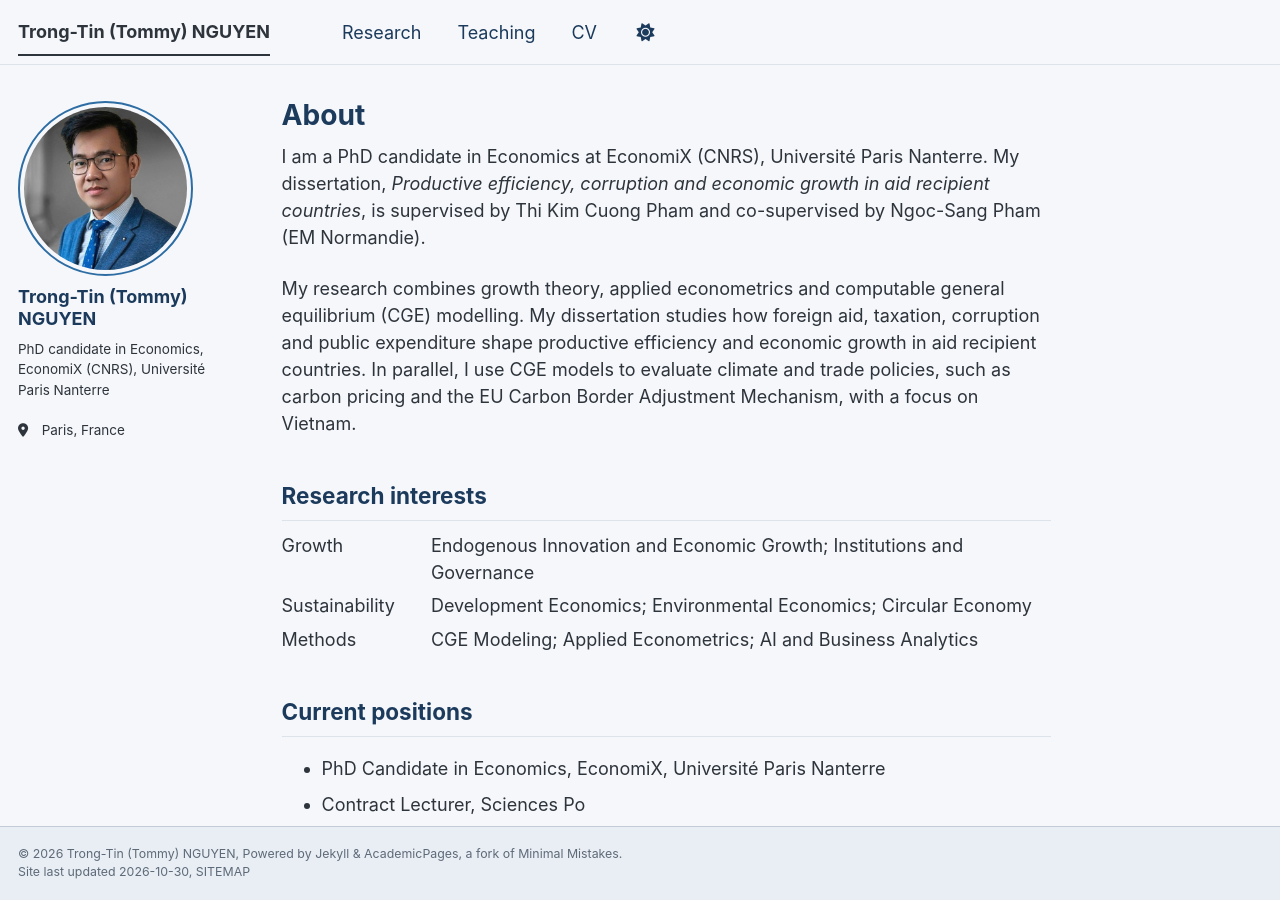
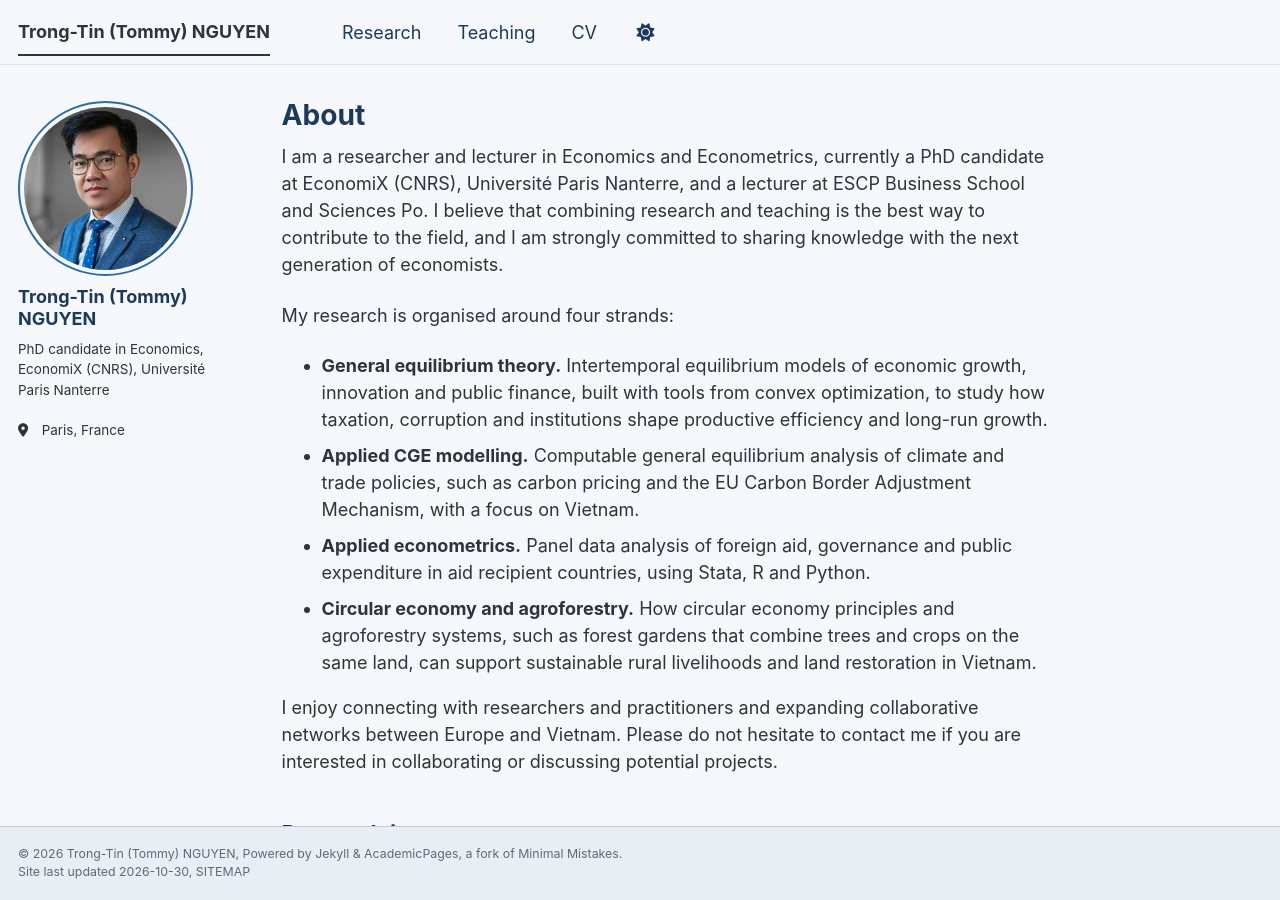
Before and after one commit to trongtin142/trongtin142.github.io, a Jekyll site: the page built from _pages/about.md, in a window 1280 px wide and 900 px high. Built offline with Jekyll 4.4.1, drawn with Linux system fonts in a browser that asks for light colours; a script bundle is joined from its source files by our own code; a style sheet for code colours, icons or effects is not loaded.

Commit message:
Rewrite About intro

```diff
--- a/_pages/about.md
+++ b/_pages/about.md
@@ -7,9 +7,16 @@ redirect_from:
   - /about.html
 ---
 
-I am a PhD candidate in Economics at EconomiX (CNRS), Université Paris Nanterre. My dissertation, *Productive efficiency, corruption and economic growth in aid recipient countries*, is supervised by Thi Kim Cuong Pham and co-supervised by Ngoc-Sang Pham (EM Normandie).
+I am a researcher and lecturer in Economics and Econometrics, currently a PhD candidate at EconomiX (CNRS), Université Paris Nanterre, and a lecturer at ESCP Business School and Sciences Po. I believe that combining research and teaching is the best way to contribute to the field, and I am strongly committed to sharing knowledge with the next generation of economists.
 
-My research combines growth theory, applied econometrics and computable general equilibrium (CGE) modelling. My dissertation studies how foreign aid, taxation, corruption and public expenditure shape productive efficiency and economic growth in aid recipient countries. In parallel, I use CGE models to evaluate climate and trade policies, such as carbon pricing and the EU Carbon Border Adjustment Mechanism, with a focus on Vietnam.
+My research is organised around four strands:
+
+* **General equilibrium theory.** Intertemporal equilibrium models of economic growth, innovation and public finance, built with tools from convex optimization, to study how taxation, corruption and institutions shape productive efficiency and long-run growth.
+* **Applied CGE modelling.** Computable general equilibrium analysis of climate and trade policies, such as carbon pricing and the EU Carbon Border Adjustment Mechanism, with a focus on Vietnam.
+* **Applied econometrics.** Panel data analysis of foreign aid, governance and public expenditure in aid recipient countries, using Stata, R and Python.
+* **Circular economy and agroforestry.** How circular economy principles and agroforestry systems, such as forest gardens that combine trees and crops on the same land, can support sustainable rural livelihoods and land restoration in Vietnam.
+
+I enjoy connecting with researchers and practitioners and expanding collaborative networks between Europe and Vietnam. Please do not hesitate to contact me if you are interested in collaborating or discussing potential projects.
 
 Research interests
 ------
```
